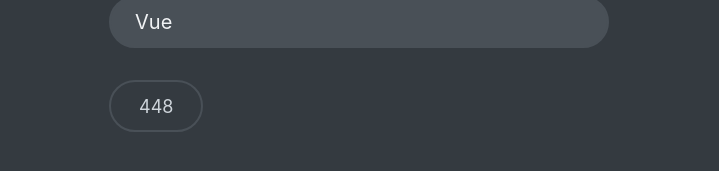
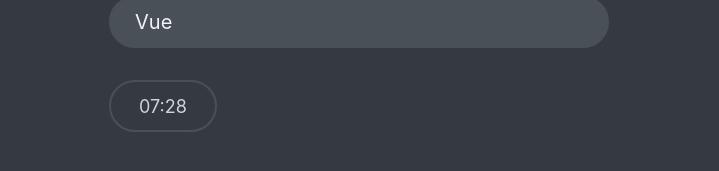
Before and after one commit to mirwais-sanaie/Quiz-app, a React (Create React App) app: page / in a window 1280 px wide. Both pictures are taken after a click on the button "Let's start". Shown: the part 553-724 px from the top of the page, without its empty margins (281-1000 px from the left). Built offline with nearby package versions, Linux system fonts and the light colour scheme; data requests are answered from the project's data file.

Commit message:
timer added to project.

```diff
--- a/src/components/App.jsx
+++ b/src/components/App.jsx
@@ -17,7 +17,7 @@
   answer: null,
   index: 0,
   points: 0,
-  timer: 0,
+  timer: 450,
 };
 
 function reducer(state, action) {
@@ -92,6 +92,10 @@
         {status === "finish" && <FinishScreen points={points} />}
         {status === "start" && (
           <>
+            {timer === 0 ? (
+              <FinishScreen points={points} />
+            ) : (
+              <>
                 <PrograssBar
                   points={points}
                   index={index}
@@ -109,6 +113,8 @@
                   timer={timer}
                   numOfQuestions={numOfQuestions}
                 />
+              </>
+            )}
             {answer !== null && (
               <NextQuestion
                 dispatch={dispatch}
--- a/src/components/Timer.jsx
+++ b/src/components/Timer.jsx
@@ -2,13 +2,15 @@
 
 function Timer({ dispatch, timer, numOfQuestions }) {
   let time = numOfQuestions * 30;
-  // const min = time / 60;
-  // const sec = time % 60;
+  const min = Math.trunc(timer / 60);
+  const sec = timer % 60;
 
   useEffect(
     function () {
       const myTimer = setInterval(() => {
-        time--;
+        if (time > 0) {
+          time--;
+        }
         dispatch({ type: "changeTime", payload: time });
       }, 1000);
 
@@ -19,7 +21,11 @@
     [dispatch, time]
   );
 
-  return <p className="timer">{timer}</p>;
+  return (
+    <p className="timer">
+      {min < 10 ? `0${min}` : min}:{sec < 10 ? `0${sec}` : sec}
+    </p>
+  );
 }
 
 export default Timer;
```
Lines whose indentation alone changed are shown as unchanged.
